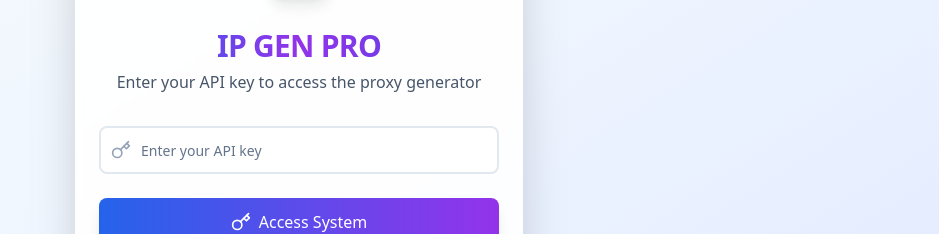
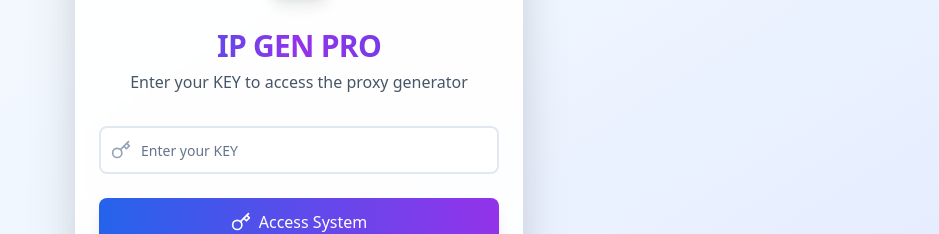
Before and after one commit to muthassimbilla/ipgenpro, a React (Vite) app: page / in a window 1280 px wide. Shown: the part 268-502 px from the top of the page, without its empty margins (341-1280 px from the left). Built offline with nearby package versions, Linux system fonts and the light colour scheme; no server answers.

Commit message:
Update LoginForm.tsx

```diff
--- a/src/components/LoginForm.tsx
+++ b/src/components/LoginForm.tsx
@@ -14,7 +14,7 @@ export default function LoginForm() {
   const handleSubmit = async (e: React.FormEvent) => {
     e.preventDefault();
     if (!apiKey.trim()) {
-      setError('Please enter your API key');
+      setError('Please Enter your KEY');
       return;
     }
 
@@ -48,7 +48,7 @@ export default function LoginForm() {
             IP GEN PRO
           </CardTitle>
           <p className="text-slate-600 dark:text-slate-300 mt-2">
-            Enter your API key to access the proxy generator
+            Enter your KEY to access the proxy generator
           </p>
         </CardHeader>
         <CardContent>
@@ -58,7 +58,7 @@ export default function LoginForm() {
                 <Key className="absolute left-3 top-1/2 transform -translate-y-1/2 h-5 w-5 text-slate-400" />
                 <Input
                   type="password"
-                  placeholder="Enter your API key"
+                  placeholder="Enter your KEY"
                   value={apiKey}
                   onChange={(e) => setApiKey(e.target.value)}
                   className="pl-10 h-12 bg-white dark:bg-slate-700 border-2 border-slate-200 dark:border-slate-600 focus:border-blue-500 dark:focus:border-blue-400"
```
